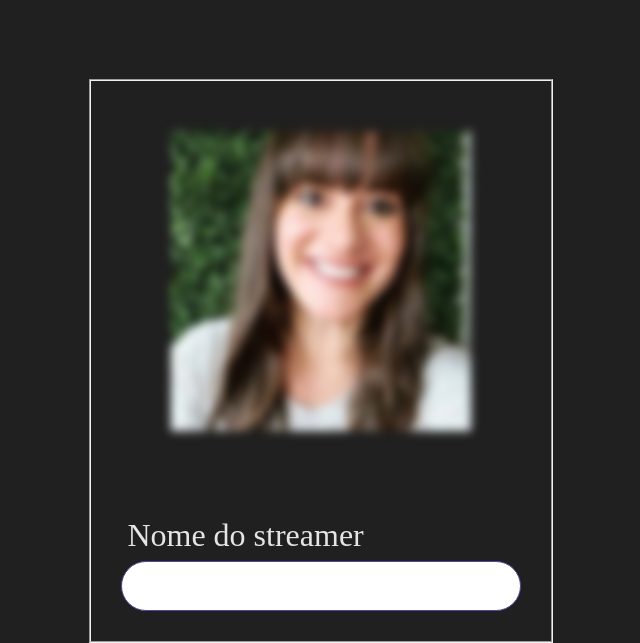
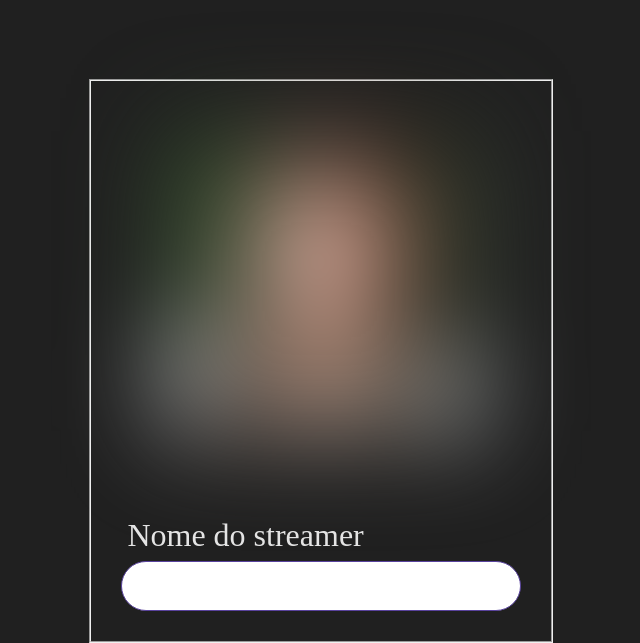
Before and after one commit to zYumoto/DailyGame---BackEND, a plain HTML site: page index.html in a window 1280 px wide. Shown: the part 158-801 px from the top of the page, without its empty margins (319-959 px from the left). Drawn offline with Linux system fonts and the light colour scheme.

Commit message:
add: blur1

```diff
--- a/style.css
+++ b/style.css
@@ -58,5 +58,5 @@ fieldset .campo{
   }
 
 .random-img{
-    filter: blur(5px);
+    filter: blur(50px);
 }
```
